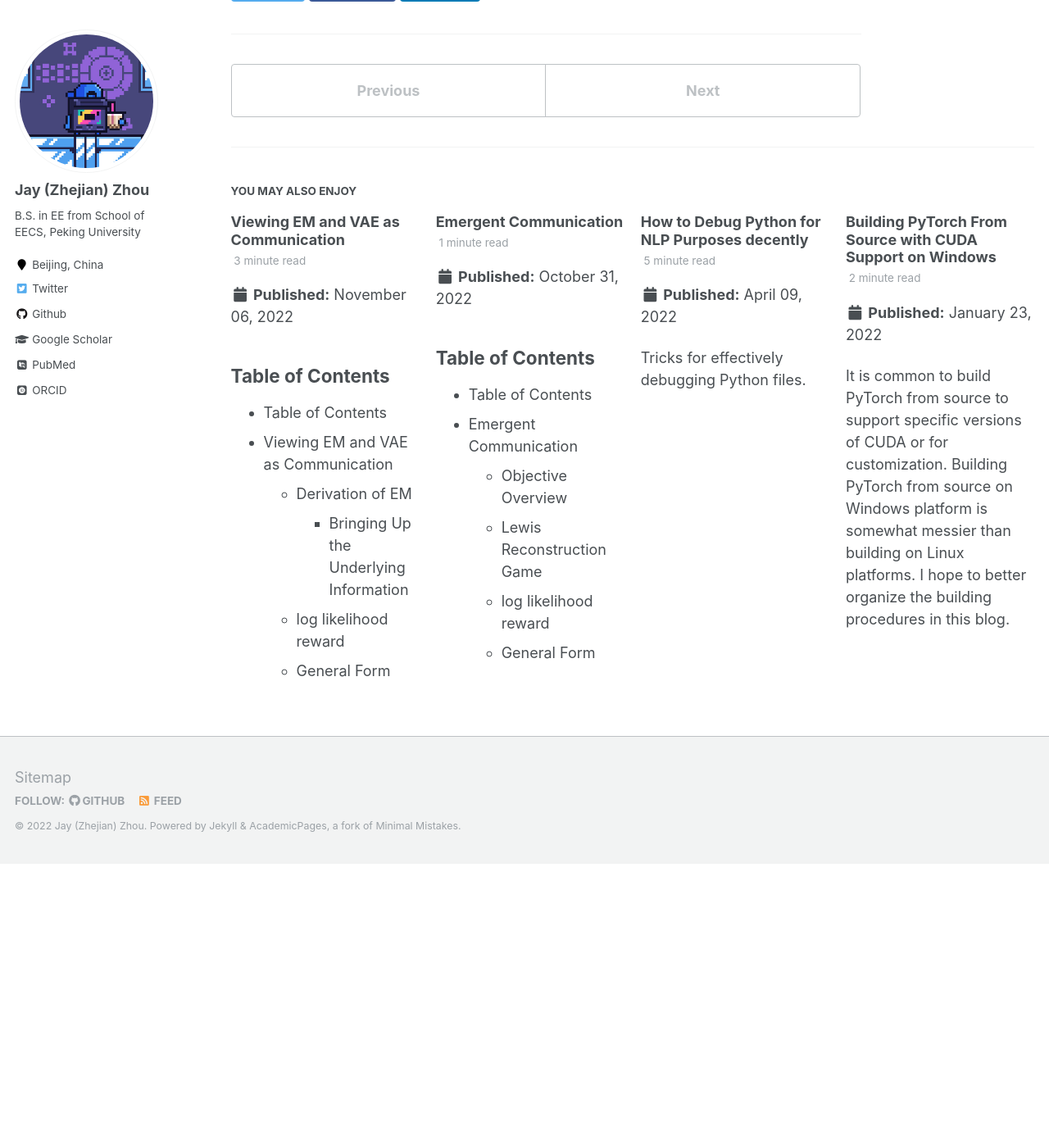
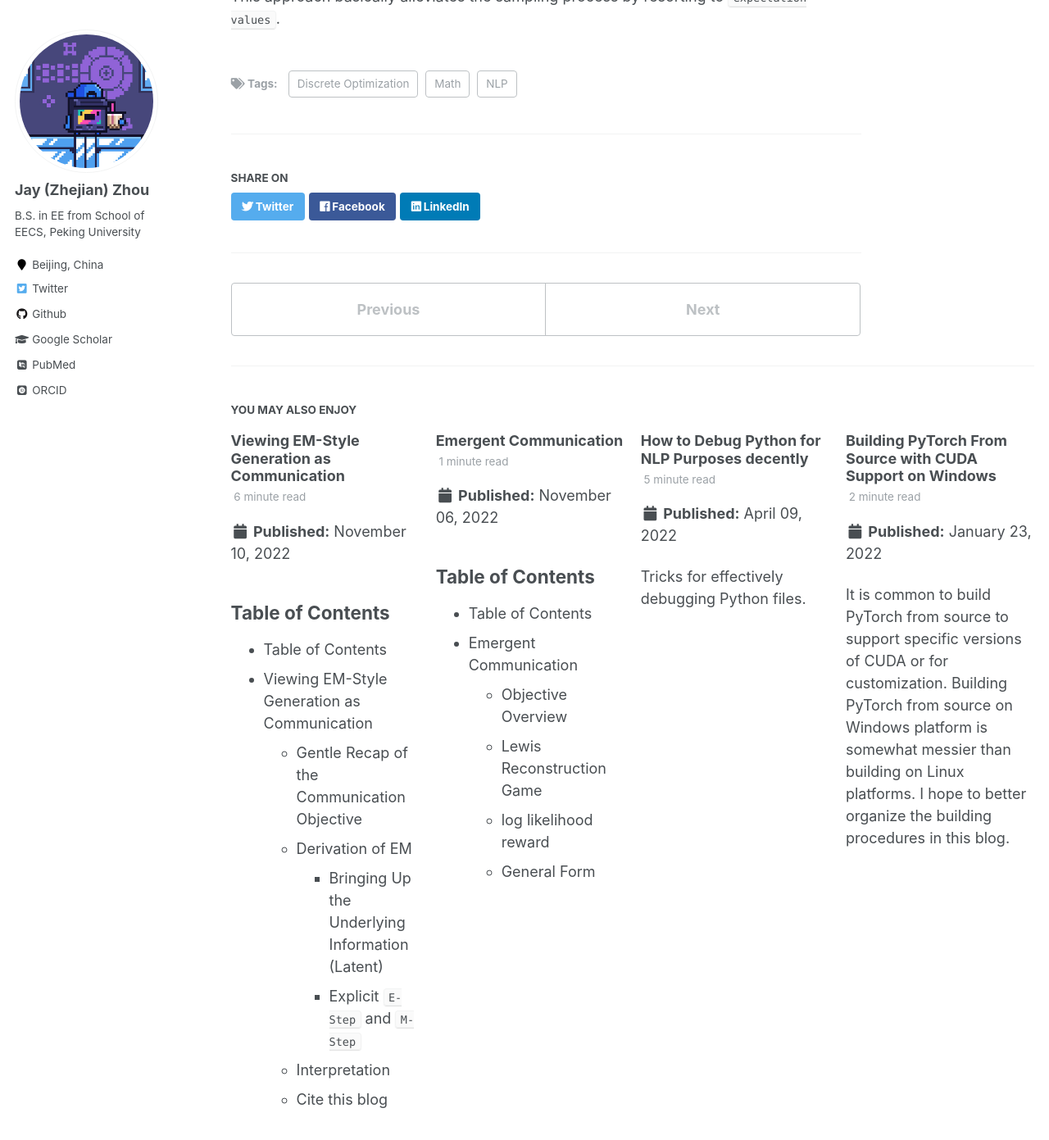
Before and after one commit to Ja1Zhou/ja1zhou.github.io, a Jekyll site: the page built from _posts/2022-10-31-Gumbel-Softmax.md, in a window 1280 px wide and 1400 px high, scrolled down 3085 px. Shown: the top 1391 px of the window at 82% size. Built offline with Jekyll 4.4.1, drawn with Linux system fonts in a browser that asks for light colours; some web fonts are replaced; formulas are drawn with MathJax 3; before the commit the page ends 4138 px from its top, so only the background shows below that; some of the changed lines change nothing that is shown.

Commit message:
update stylistic problems and new blog

````diff
--- a/_posts/2022-10-31-Emergent-Communication.md
+++ b/_posts/2022-11-06-Emergent-Communication.md
@@ -1,7 +1,7 @@
 ---
 title: 'Emergent Communication'
-date: 2022-10-31
-permalink: /posts/2022/10/Emergent-Communication/
+date: 2022-11-06
+permalink: /posts/2022/11/Emergent-Communication/
 tags:
   - Math
   - NLP
@@ -39,6 +39,7 @@
 $$\rho_{\phi^*}(\cdot|m)=\rho^\theta(\cdot|m) = \frac{p_X(x)\pi_\theta(m|x)}{\mathbb{E}_{x'\sim p}\ p_X(x')\pi_\theta(m|x')}$$
 
 If we rewrite $r_\phi(x, m) = r^\theta(x, m) + r_\phi(x, m) - r^\theta(x, m)$, we'll have
+
 $$\mathcal{L}_{\theta, \phi} = \underbrace{\mathcal{H}(X|M_\theta)}_{\mathcal{L}_\text{info}} + \underbrace{\mathbb{E}_{m\sim\pi_\theta }D_{KL}(\rho^\theta(\cdot|m)||\rho_\phi(\cdot|m))}_{\mathcal{L}_{\text{adapt}}}$$
 
 ### General Form
--- /dev/null
+++ b/_posts/2022-11-10-A-Communication-View-of-EM-and-VAE.md
@@ -0,0 +1,130 @@
+---
+title: 'Viewing EM-Style Generation as Communication'
+date: 2022-11-10
+permalink: /posts/2022/11/Viewing-EM-Style-Generation-as-Communication/
+tags:
+  - Math
+  - Theory
+  - Generation
+  - Machine-Machine Communication
+  - EM
+  - VAE
+---
+## Table of Contents
+- [Table of Contents](#table-of-contents)
+- [Viewing EM-Style Generation as Communication](#viewing-em-style-generation-as-communication)
+  - [Gentle Recap of the Communication Objective](#gentle-recap-of-the-communication-objective)
+  - [Derivation of EM](#derivation-of-em)
+    - [Bringing Up the Underlying Information (Latent)](#bringing-up-the-underlying-information-latent)
+    - [Explicit `E-Step` and `M-Step`](#explicit-e-step-and-m-step)
+  - [Interpretation](#interpretation)
+  - [Cite this blog](#cite-this-blog)
+
+## Viewing EM-Style Generation as Communication
+
+### Gentle Recap of the Communication Objective
+In my [previous post](https://ja1zhou.github.io/posts/2022/10/Emergent-Communication/), I have shared a framework of inspecting the subject of `Communication`. Here is a recap.
+
+$$\mathcal{L}_{\theta, \phi} = \underbrace{\mathcal{H}(X|M_\theta)}_{\mathcal{L}_\text{info}} + \underbrace{\mathbb{E}_{m\sim\pi_\theta }D_{KL}(\rho^\theta(\cdot|m)||\rho_\phi(\cdot|m))}_{\mathcal{L}_{\text{commonsense}}}$$
+
+In a  categorical reference game with typical `log likelihoods`, the loss function $\mathcal{L}$ can be decomposed into
+- maximizing information gain (as seen in the `entropy` term)
+- minimizing `commonsense` between speaker and listener (this is the way I put it, as seen in the `KL Divergence` term)
+
+It should be obvious that the `Lewis Game` is a special case of `EM-based` generations. In the derivation of `EM` and `VAE` algorithms, I have spotted striking similarities. I try to incorporate them into `generalized communication` in this blog. The derivations in this blogs should be consistent with other available sources, yet I would use `terms` that are not necessarily consistent with their existing usages. I use these terms only to exposit on my insights.
+
+### Derivation of EM
+#### Bringing Up the Underlying Information (Latent)
+`EM` starts with `MLE`. Suppose we have observed data $\{x_i\}_{i=1}^N$, and that $x\sim p(x)$ where $p(x)$ is the underlying distribution. We aim to fit a distribution parameterized on $\theta$ to describe $p(x)$:
+
+$$\theta_{MLE}=\argmax_{\theta}\sum_{i=1}^{N}\log P(x_i|\theta) =\argmax_{\theta}\log P(\bold x|\theta) \\
+x_i\overset{\text{i.i.d}}{\sim}p(x)$$
+
+
+Traditionally, we introduce the idea of `latent vector` to help approximate $p(x)$. Here, we say that $p(x)$ needs only to be characterized by `limited features`. That is, $x$ could be (ideally) faithfully reconstructed by `communicating` $z$ instead. For this reason, we refer to $z$ as the `information` of $x$, and $x$ as its `full form`.
+
+$$p(x_i|\theta)=\int_{z_i}p(x_i,z_i|\theta)dz_i=\int_{z_i}p(x_i|z_i,\theta)p(z_i|\theta)dz_i$$
+
+Suppose that $z$ can be sufficiently and more easily described by $\theta$, it follows that iterating all possible `essential information` $z$ and `decoding` it back to $x$ would give us the distribution of $x$. Therefore, the crucial assumption here is that $p(x|\theta)$ is redundant, and could be instead sufficiently describe using $p(z|\theta)$.
+
+For simplicity, we omit the `\bold` command in formulas. To learn $z$ well, we need to introduce interaction between $z$ and $x$. Generally, we have
+
+$$p(x|\theta)=\frac{p(x,z|\theta)} {p(z|x,\theta)}$$
+
+$p(z|x, \theta)$ `encodes` the inputs to `information`.
+
+`Expectation` over $z$ would not impact $x$. Moreover, we would like to derive an `iterative optimization`. To this end, it may be reasonable to perform an expectation over $p(z|x, \theta^{(t)})$. Note that for the left hand side, expectation over $z$ does not have an impact on $x$. It is still $\log p(x|\theta)$.
+
+$$\mathbb{E}_{p(z|x,\theta^{(t)})}\left[\log p(x|\theta)\right]=\mathbb{E}_{p(z|x,\theta^{(t)})}\left[\log p(x,z|\theta)\right]-\mathbb{E}_{p(z|x,\theta^{(t)})}\left[\log p(z|x,\theta)\right]\\=Q(\theta,\theta^{(t)})-K(\theta,\theta^{(t)})$$
+
+Obviously, for $\forall \theta$, we have
+
+$$\begin{aligned}K(\theta,\theta^{(t)}) &= -D_{KL}(p(z|x,\theta^{(t)})||p(z|x,\theta)) - H(p(z|x,\theta^{(t)}))\\ &\le K(\theta^{(t)},\theta^{(t)})\end{aligned}$$
+
+Where $H(p(z|x,\theta^{(t)})$ denotes the entropy. Suppose we can calculate $\theta^{(t+1)}$ as:
+
+$$\argmax_{\theta}Q(\theta,\theta^{(t)})$$
+
+It follows that:
+
+$$\log p(x|\theta^{(t+1)})\ge\log p(x|\theta^{(t)})$$
+
+Therefore, we have to calculate
+
+$$\theta^{(t+1)}=\argmax_\theta\int_z\log p(x,z|\theta)\cdot p(z|x,\theta^{(t)})dz$$
+
+It seems that no `estimation` is present. Yet, the above scenario is solvable based on strong inductive bias (i.e. GMM), which is essentially `estimation`. Here, $p(x,z|\theta)$ is tractable through $p(z|\theta)\cdot p(x|z, \theta)$. $p(z|x, \theta^{(t)})$ also has closed form.
+
+#### Explicit `E-Step` and `M-Step`
+It is not always tractable to give a closed-form distribution of $p(z|x,\theta^{(t)})$ and $p(x|z, \theta)$, say that we implicitly `estimate` them using neural nets $p(x|z, \theta):\text{decoder}$ and $q(z|x, \phi):\text{encoder}$. Intuitively, they match the `speaker` and `listener` in reference games. We instead get:
+
+
+
+$$\log p(x|\theta)=\mathbb{E}_{q(z|x,\phi)}\left[\log p(x,z|\theta)\right]-\mathbb{E}_{q(z|x,\phi)}\left[\log p(z|x,\theta)\right]\\=D_{KL}\left(q(z|x,\phi)||p(z|x,\theta)\right)+\int_z q(z|x,\phi)\log\frac{p(x,z|\theta)}{q(z|x,\phi)}dz$$
+
+Here is what is tricky. In the explicit `E` step, we are actually minimizing the `KL Divergence` in the first term.
+
+$$\phi^{(t+1)}=\argmin_\phi D_{KL}\left(q(z|x,\phi)||p(z|x,\theta^{(t)})\right)$$
+
+
+
+It is obvious that the latter term is `ELBO`. The `M` step follows:
+
+$$\theta^{(t+1)}=\argmax\int_z q(z|x,\phi^{(t+1)})\log\frac{p(x,z|\theta)}{q(z|x,\phi^{(t+1)})}dz$$
+
+`ELBO` can be further expanded:
+
+$$\begin{aligned}\mathbb{E}_{q(z|x,\phi)}\left[ \log\frac{p(x,z|\theta)}{q(z|x,\phi)} \right]&=\mathbb{E}_{q(z|x,\phi)}\left[ \log\frac{p(x|z,\theta)p(z|\theta)}{q(z|x,\phi)} \right] \\&=\mathbb{E}_{q(z|x,\phi)}\left[ \log p(x|z,\theta) \right]+\mathbb{E}_{q(z|x,\phi)}\left[\log\frac{p(z|\theta)}{q(z|x,\phi)}\right] \\&=\mathbb{E}_{q(z|x,\phi)}\left[ \log p(x|z,\theta) \right]-D_{KL}\left( q(z|x,\phi)||p(z|\theta) \right)\end{aligned}$$
+
+Together, we have:
+
+$$\begin{aligned}\log p(x|\theta)&=\mathbb{E}_{q(z|x,\phi)}\left[ \log p(x|z,\theta) \right] + D_{KL}\left(q(z|x,\phi)||p(z|x,\theta)\right)\\&-D_{KL}\left( q(z|x,\phi)||p(z|\theta) \right)\end{aligned}$$
+
+What is worth noticing is that although $D_{KL}\left(q(z|x,\phi)||p(z|x,\theta)\right)$ is positive, in `EM` implementation, we are actually minimizing it.
+
+Here, I deviate in details from other deductions, such as [Understanding Diffusion Models: A Unified Perspective](https://arxiv.org/abs/2208.11970). But a strikingly similar formula in it is derived from the perspective of maximizing `ELBO` alone, and under the setting of `hierarchical VAEs`. The way I put it is:
+
+$$\begin{aligned}EM&\Leftrightarrow\max [\mathbb{E}_{q(z|x,\phi)}\left[ \log p(x|z,\theta) \right] - D_{KL}\left(q(z|x,\phi)||p(z|x,\theta)\right)\\&-D_{KL}\left( q(z|x,\phi)||p(z|\theta) \right)]\end{aligned}$$
+
+Where $\theta$ and $\phi$ are trained jointly instead of alternatively.
+### Interpretation
+What I like about this (probably) new view is that the terms are more intuive:
+
+$$\begin{cases}\mathbb{E}_{q(z|x,\phi)}\left[ \log p(x|z,\theta) \right]\rightarrow\text{reconstruction (information)}\\D_{KL}\left(q(z|x,\phi)||p(z|x,\theta)\right)\rightarrow\text{consistency (commonsense)}\\D_{KL}\left( q(z|x,\phi)||p(z|\theta) \right)\rightarrow\text{priori (explicability; protocol?)}\end{cases}$$
+
+First, $\mathbb{E}_{q(z|x,\phi)}\left[ \log p(x|z,\theta) \right]$. It essentially measures how well models can reconstruct the original distribution in its `full form (x)` using just the communicated `information (z)`.
+
+Second, $D_{KL}\left(q(z|x,\phi)||p(z|x,\theta)\right)$. It essentially tries to align the `listener`'s and the `speaker`'s understanding of information `z`. Or, if we use a fancy term, `commomsense`. This is crucial to research. Basically, $z$ here is `natural languages` for us humans. natural languages are symbolic and compresses information. That we share the same `commomsense` makes sure that we can communicate effectively.
+
+Finally, $D_{KL}\left( q(z|x,\phi)||p(z|\theta) \right)$. This term explicitly matches the priori we set for $z$ (eg. Gaussian distribution in VAEs). Through this term, we enforce desired properties onto the latent variable (or `information`) $z$ . More importantly, this term could be interpreted as imposing constraints on `interpretability`, especially in the case of communication. The priori distribution that we definitely intend to match is that of `natural language`. One step further, under the scenario of `machine-machine communication` and `multi-agent collaboration`, $p(z|\theta)$ could be understood as a `protocol`. It follows that by encouraging `minimal` yet `sufficient commonsense`, a decent `protocol` should emerge.
+
+### Cite this blog
+```latex
+@online{ZhejianZhou_EMCOMM,
+        title={Viewing EM-Style Generation as Communication},
+        author={Zhejian Zhou},
+        year={2022},
+        month={Nov},
+        url={\url{https://ja1zhou.github.io/posts/2022/11/Viewing-EM-Style-Generation-as-Communication/}},
+}
+```
--- a/_posts/2022-11-6-A-Communication-View-of-EM-and-VAE.md
+++ /dev/null
@@ -1,80 +0,0 @@
----
-title: 'Viewing EM and VAE as Communication'
-date: 2022-11-06
-permalink: /posts/2022/11/Viewing-EM-and-VAE-as-Communication/
-tags:
-  - Math
-  - Generation
-  - Machine-Machine Communication
-  - EM
-  - VAE
----
-## Table of Contents
-- [Table of Contents](#table-of-contents)
-- [Viewing EM and VAE as Communication](#viewing-em-and-vae-as-communication)
-  - [Derivation of EM](#derivation-of-em)
-    - [Bringing Up the Underlying Information](#bringing-up-the-underlying-information)
-  - [log likelihood reward](#log-likelihood-reward)
-  - [General Form](#general-form)
-
-
-## Viewing EM and VAE as Communication
-In my [previous post](https://ja1zhou.github.io/posts/2022/10/Emergent-Communication/), I have shared a framework of inspecting the subject of `Communication`. Here is a recap.
-
-$$\mathcal{L}_{\theta, \phi} = \underbrace{\mathcal{H}(X|M_\theta)}_{\mathcal{L}_\text{info}} + \underbrace{\mathbb{E}_{m\sim\pi_\theta }D_{KL}(\rho^\theta(\cdot|m)||\rho_\phi(\cdot|m))}_{\mathcal{L}_{\text{adapt}}}$$
-
-In a  categorical reference game with typical `log likelihoods`, the loss function $\mathcal{L}$ can be decomposed into
-- maximizing information gain (as seen in the `entropy` term)
-- minimizing `commonsense` between speaker and listener (this is the way I put it, as seen in the `KL Divergence` term)
-
-In the derivation of `EM` and `VAE` algorithms, I have spotted striking similarities. I try to incorporate them into `generalized communication` in this blog. The derivations in this blogs should be consistent with other available sources, yet I would use `terms` that are not necessarily consistent with their existing usages. I use these terms only to exposit on my insights.
-
-### Derivation of EM
-#### Bringing Up the Underlying Information
-`EM` starts with `MLE`. Suppose we have observed data $\{x_i\}_{i=1}^N$, and that $x\sim p(x)$ where $p(x)$ is the underlying distribution. We aim to fit a distribution parameterized on $\theta$ to describe $p(x)$:
-
-$$\theta_{MLE}=\argmax_{\theta}\sum_{i=1}^{N}\log P(x_i|\theta) =\argmax_{\theta}\log P(\bold x|\theta) \\
-x_i\overset{\text{i.i.d}}{\sim}p(x)$$
-
-
-Traditionally, we introduce the idea of `latent vector` to help approximate $p(x)$. Here, we say that $p(x)$ needs only to be characterized by `limited features`. That is, $x$ could be (ideally) faithfully reconstructed by `communicating` $z$ instead. For this reason, we refer to $z$ as the `information` of $x$, and $x$ as the `full representation`.
-
-$$p(x_i|\theta)=\int_{z_i}p(x_i,z_i|\theta)dz_i=\int_{z_i}p(x_i|z_i,\theta)p(z_i|\theta)dz_i$$
-
-For simplicity, we omit the `\bold` command in formulas. To learn $z$ well, we need to introduce interaction between $z$ and $x$. Generally, we have
-
-$$p(x|\theta)=\frac{p(x,z|\theta)} {p(z|x,\theta)}$$
-
-Specifically, we would like to learn $p(z|x, \theta)$, which `encodes` the inputs to `information`. One important insight is that `expectation` over $z$ would not impact x. Moreover, we would like to derive an `iterative optimization`. To this end, it may be reasonable to perform an expectation over $p(z|x, \theta^{(t)})$:
-
-$$\mathbb{E}_{p(z|x,\theta^{(t)})}\left[\log p(x|\theta)\right]=\mathbb{E}_{p(z|x,\theta^{(t)})}\left[\log p(x,z|\theta)\right]-\mathbb{E}_{p(z|x,\theta^{(t)})}\left[\log p(z|x,\theta)\right]\\=Q(\theta,\theta^{(t)})-K(\theta,\theta^{(t)})$$
-
-Obviously, for $\forall \theta$, we have
-$$K(\theta,\theta^{(t)}) = -D_{KL}(p(z|x,\theta^{(t)})||p(z|x,\theta)) - H(p(z|x,\theta^{(t)}))\\ \le K(\theta^{(t)},\theta^{(t)})$$
-
-Where $H(p(z|x,\theta^{(t)})$ denotes the entropy. Suppose we can calculate $\theta^{(t+1)}$ as:
-
-$$\argmax_{\theta}Q(\theta,\theta^{(t)})$$
-
-It follows that:
-
-$$\log p(x|\theta^{(t+1)})\ge\log p(x|\theta^{(t)})$$
-
-Therefore, in `EM`, we have to calculate
-
-$$\theta^{(t+1)}=\argmax_\theta\int_z\log p(x,z|\theta)\cdot p(z|x,\theta^{(t)})dz$$
-
-### log likelihood reward
-With $r_\phi = \log \rho_\phi(x|m)$, we have:
-$$\mathcal{L}_{\theta,\phi} = -\int dx\ p_X(x)\int dm\ \pi_\theta(m|x)\ \log \rho_\phi(x|m)$$
-
-With speaker parameters $\theta$ fixed, we have:
-$$\min_\phi \mathcal{L}_{\theta,\phi} \Leftrightarrow\min_\phi \int\int \rho_{\phi^*}(\cdot|m)\log \frac{\rho_{\phi^*}(\cdot|m)}{\log \rho_\phi(\cdot|m)}=\min_\phi D_{KL}({\rho_{\phi^*}(\cdot|m)}||{\log \rho_\phi(\cdot|m)})$$
-
-$$\rho_{\phi^*}(\cdot|m)=\rho^\theta(\cdot|m) = \frac{p_X(x)\pi_\theta(m|x)}{\mathbb{E}_{x'\sim p}\ p_X(x')\pi_\theta(m|x')}$$
-
-If we rewrite $r_\phi(x, m) = r^\theta(x, m) + r_\phi(x, m) - r^\theta(x, m)$, we'll have
-$$\mathcal{L}_{\theta, \phi} = \underbrace{\mathcal{H}(X|M_\theta)}_{\mathcal{L}_\text{info}} + \underbrace{\mathbb{E}_{m\sim\pi_\theta }D_{KL}(\rho^\theta(\cdot|m)||\rho_\phi(\cdot|m))}_{\mathcal{L}_{\text{adapt}}}$$
-
-### General Form
-In the appendix, the paper goes on to discuss more generalized forms of reward functions and the formulas are a bit intimidating. However, I find the loss function with `log likelihood` inspiring enough. For effective and interpretable communication of AI agents, besides communicating `information`, it is crucial to align their `understanding` with `human commonsense`.
````
Also changed, not shown: _posts/2022-10-31-Gumbel-Softmax.md (+8 -0 lines).
